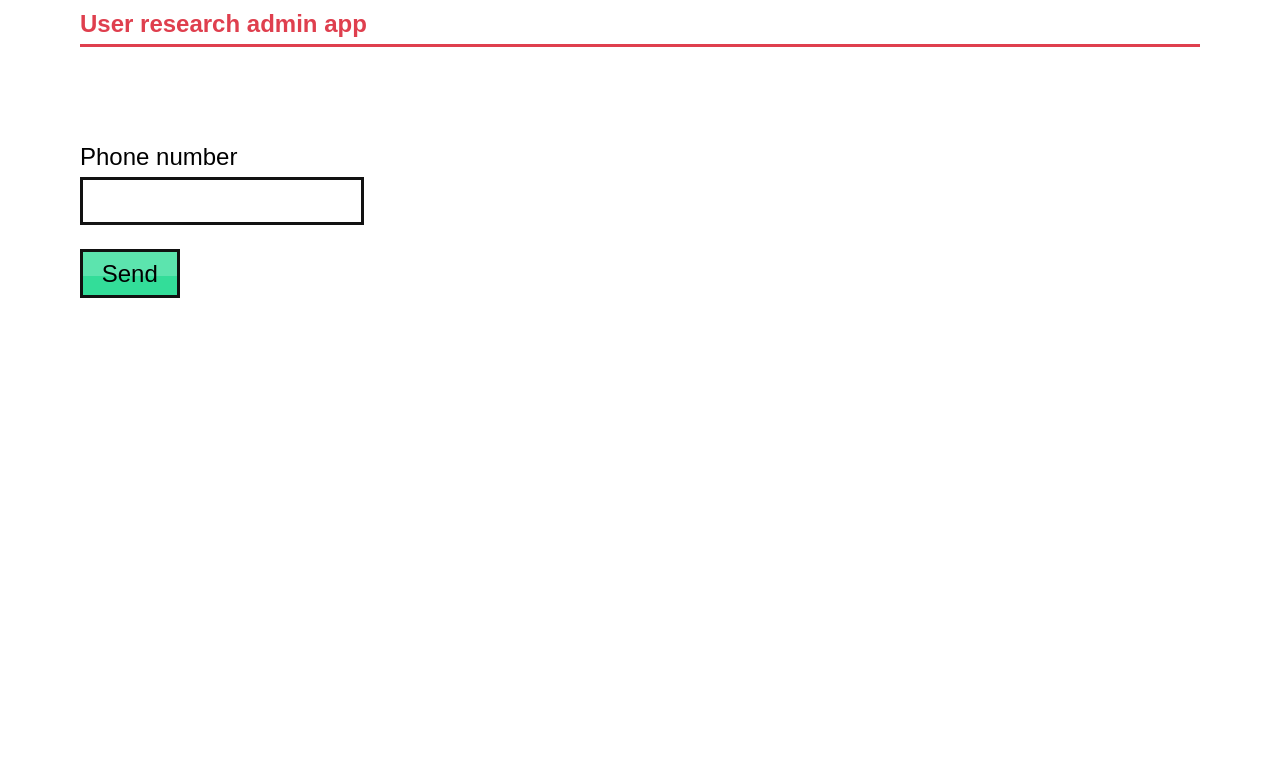
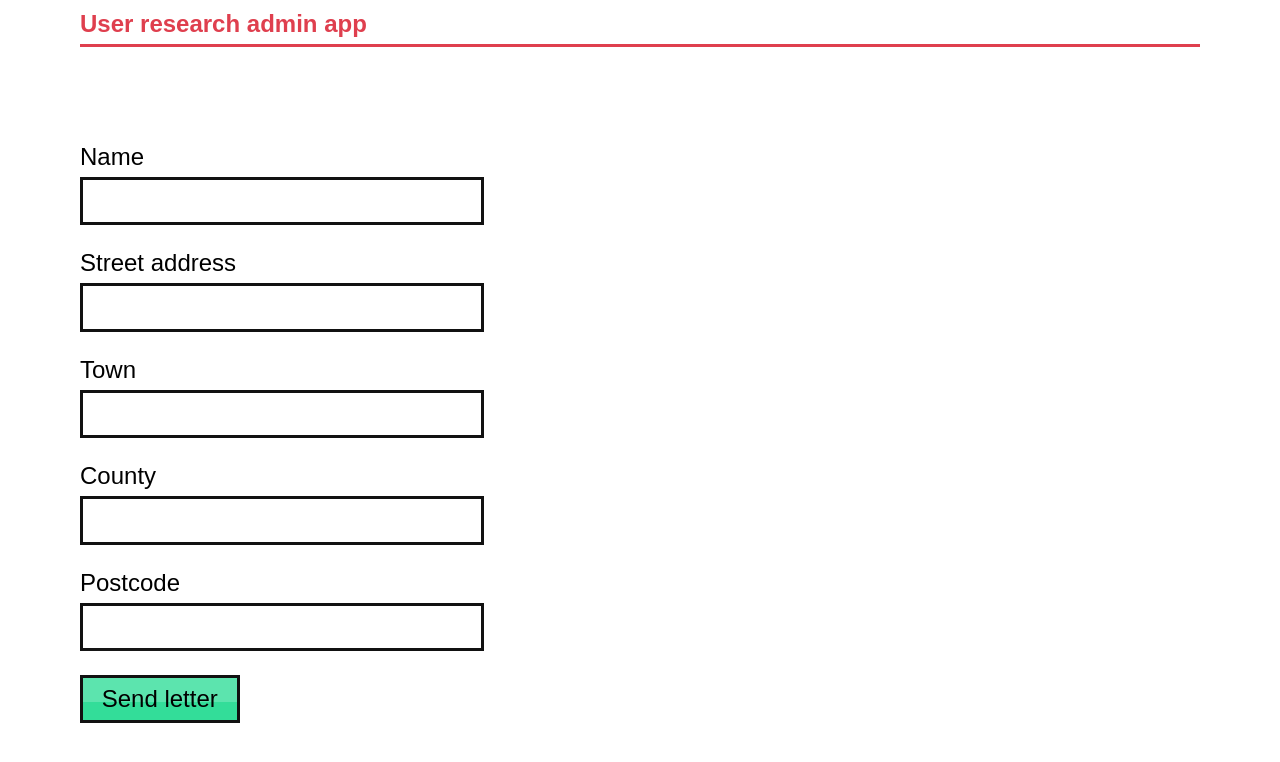
Before and after one commit to quis/renew-car-tax-admin, a Flask app: page / in a window 1280 px wide. Shown: the top 762 px of the page. Run offline with Flask 2, Linux system fonts and the light colour scheme.

Commit message:
Update form for letters

```diff
--- a/application.py
+++ b/application.py
@@ -3,32 +3,47 @@ from flask import Flask, request, redirect, url_for, render_template
 app = Flask(__name__)
 
 
+form_fields = [
+    ('Name', 'name'),
+    ('Street address', 'street_address'),
+    ('Town', 'town'),
+    ('County', 'county'),
+    ('Postcode', 'postcode'),
+]
+
+form_field_names = [field_name for label, field_name in form_fields]
+
+
 @app.route('/')
 def index():
 
-    phone_number = request.args.get('phone_number')
-
     return render_template(
         'index.html',
-        phone_number=phone_number
+        form_fields=form_fields
     )
 
 
 @app.route('/', methods=['POST'])
 def send():
 
-    phone_number = request.form.get('phone_number')
+    result = {
+        field_name: request.form.get(field_name)
+        for field_name in form_field_names
+    }
 
     return redirect(url_for(
         '.sent',
-        phone_number=phone_number
+        **result
     ))
 
 
-@app.route('/sent/<phone_number>')
+@app.route('/sent')
 def sent(phone_number=''):
 
-    result = 'Phone number is {}'.format(phone_number)
+    result = [
+        '{}: {}'.format(field_name, request.args.get(field_name, ''))
+        for field_name in form_field_names
+    ]
 
     return render_template(
         'sent.html',
--- a/templates/_base.html
+++ b/templates/_base.html
@@ -41,7 +41,7 @@
         transition: box-shadow 0.2s ease-in-out;
       }
       input {
-        width: 11em;
+        width: 16em;
       }
       input:focus {
         outline: none;
--- a/templates/index.html
+++ b/templates/index.html
@@ -3,9 +3,11 @@
 {% block main %}
 
   <form method='post'>
-    <label for='phone_number'>Phone number</label>
-    <input type='text' name='phone_number' id='phone_number' value="{{ phone_number or '' }}"/>
-    <button type='submit'>Send</button>
+    {% for label, field_name in form_fields %}
+      <label for='{{ field_name }}'>{{ label }}</label>
+      <input type='text' name='{{ field_name }}' id='{{ field_name }}' value="">
+    {% endfor %}
+    <button type='submit'>Send letter</button>
   </form>
 
 {% endblock %}
--- a/templates/sent.html
+++ b/templates/sent.html
@@ -3,7 +3,9 @@
 {% block main %}
 
   <p>
-    {{ result }}
+    {% for line in result %}
+      {{ line }}<br>
+    {% endfor %}
   </p>
 
   <p>
```
